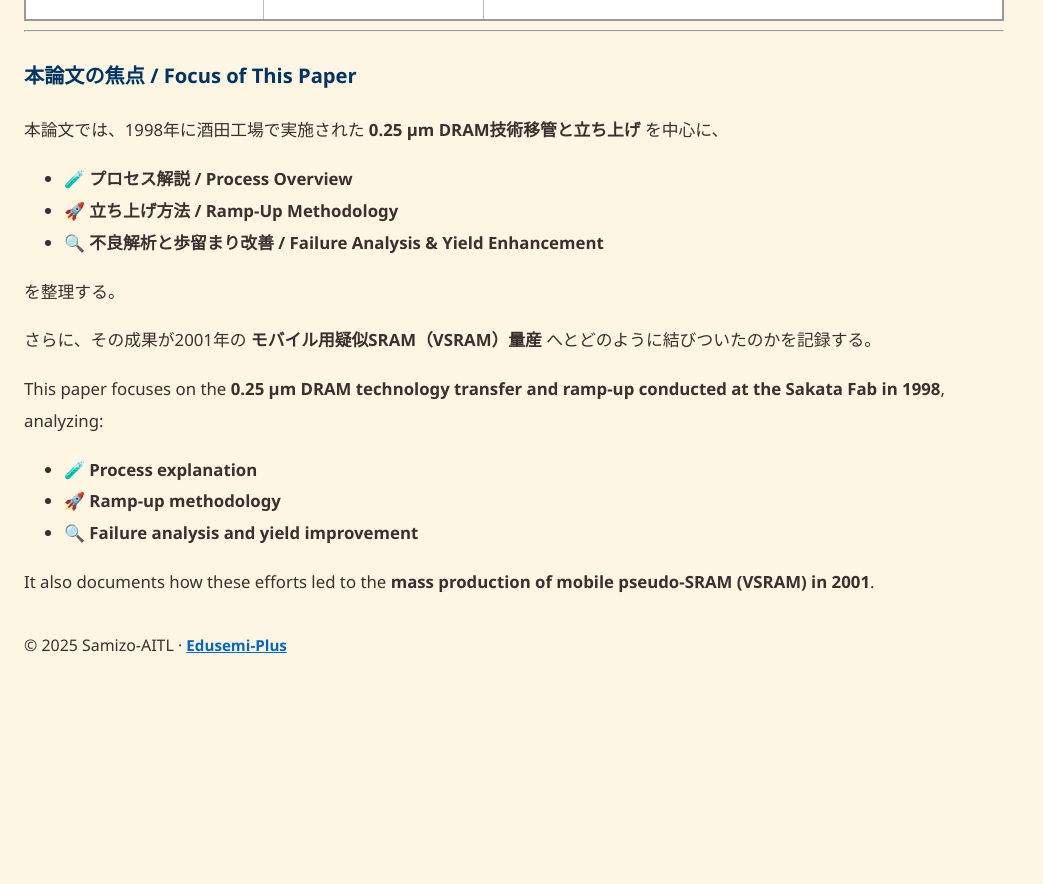
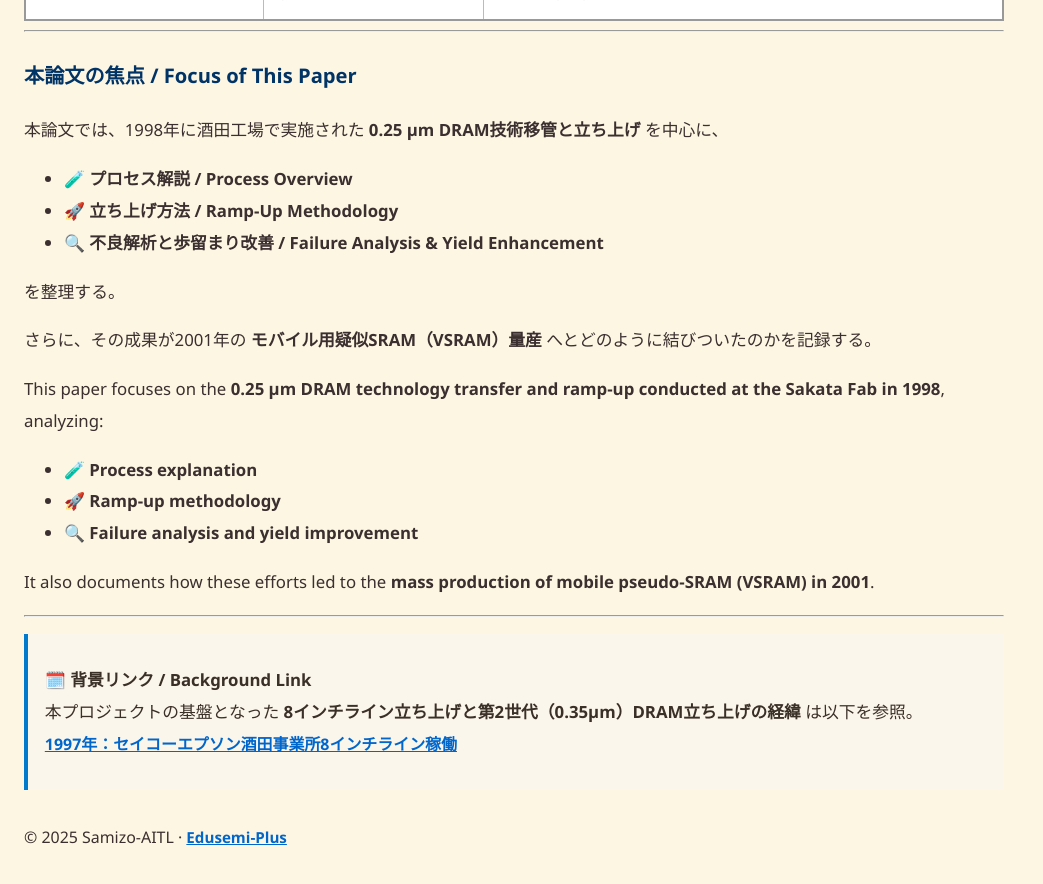
Before and after one commit to Samizo-AITL/Edusemi-Plus, a Jekyll site: the page built from archive/paper/dram_vsram/00_Prologue.md, in a window 1280 px wide and 900 px high, scrolled down 1571 px. Shown: the top 884 px of the window, without its empty margins (0-1043 px from the left). Built offline with Jekyll 4.4.1, drawn with Linux system fonts in a browser that asks for light colours; before the commit the page ends 2279 px from its top, so only the background shows below that.

Commit message:
Update 00_Prologue.md

```diff
--- a/archive/paper/dram_vsram/00_Prologue.md
+++ b/archive/paper/dram_vsram/00_Prologue.md
@@ -70,3 +70,9 @@ This paper focuses on the **0.25 µm DRAM technology transfer and ramp-up conduc
 - 🔍 **Failure analysis and yield improvement**
 
 It also documents how these efforts led to the **mass production of mobile pseudo-SRAM (VSRAM) in 2001**.
+
+---
+
+> 🗓️ **背景リンク / Background Link**
+> 本プロジェクトの基盤となった **8インチライン立ち上げと第2世代（0.35μm）DRAM立ち上げの経緯** は以下を参照。
+> **[1997年：セイコーエプソン酒田事業所8インチライン稼働](../../in1997/Epson_Sakata_8inch_Line.md)**
```
